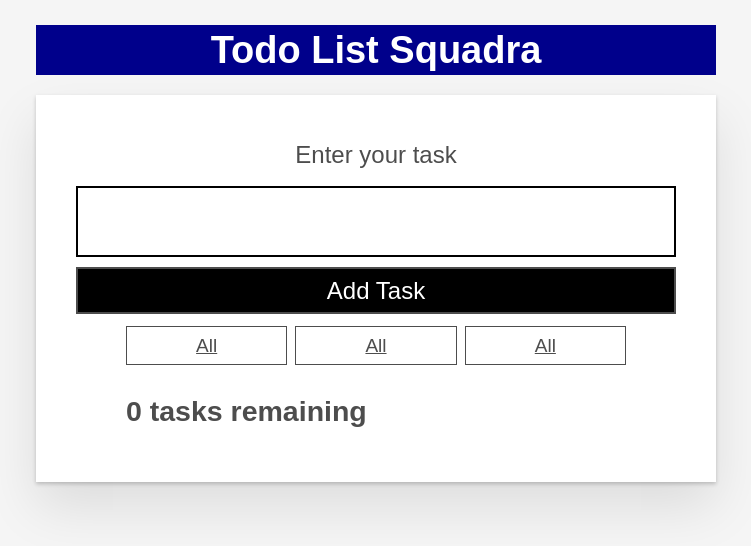
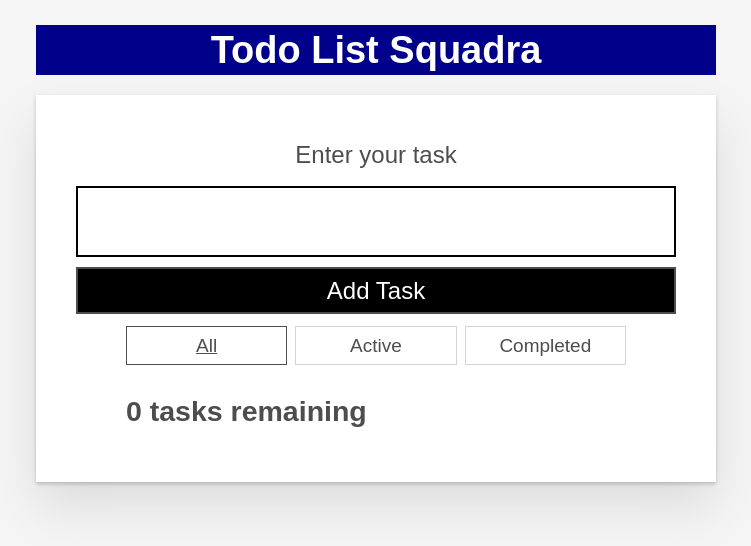
Before and after one commit to Roger-Aguiar/todo-list-squadra, a React (Create React App) app: page / in a window 1280 px wide. Shown: the top 546 px of the page, without its empty margins (264-1015 px from the left). Built offline with nearby package versions, Linux system fonts and the light colour scheme.

Commit message:
It implements the filter buttons

```diff
--- a/src/App.js
+++ b/src/App.js
@@ -6,11 +6,21 @@
 import Todo from './components/Todo';
 import Form from './components/Form';
 import FilterButtons from './components/FilterButton';
+import FilterButton from './components/FilterButton';
 
+const FILTER_MAP =
+{
+  All: () => true,
+  Active: task => !task.completed,
+  Completed: task => task.completed
+}
+
+const FILTER_NAMES = Object.keys(FILTER_MAP);
 
 function App(props)
 {
   const [tasks, setTasks] = useState(props.tasks);
+  const [filter, setFilter] = useState('All');
 
   function toggleTaskCompleted(id)
   {
@@ -46,7 +56,7 @@
   }
 
 
-  const taskList = tasks.map(task => (
+  const taskList = tasks.filter(FILTER_MAP[filter]).map(task => (
   <Todo
     id = {task.id}
     name = {task.name}
@@ -56,6 +66,14 @@
     deleteTask = {deleteTask}
     editTask = {editTask}
   />));
+
+  const filterList = FILTER_NAMES.map(name => (
+    <FilterButton
+      key = {name}
+      name = {name}
+      isPressed = {name === filter}
+      setFilter = {setFilter} />
+  ));
 
   function addTask(name)
   {
@@ -78,9 +96,7 @@
         <Form addTask = {addTask} />
 
         <div className = "filters btn-group stack-exception">
-          <FilterButtons />
-          <FilterButtons />
-          <FilterButtons />
+          {filterList}
         </div>
 
         <h2 id = "list-heading">
--- a/src/components/FilterButton.js
+++ b/src/components/FilterButton.js
@@ -1,12 +1,16 @@
 import React from 'react'
 
-export default function FilterButton()
+export default function FilterButton(props)
 {
     return (
-        <button type = "button" className = "btn toggle-btn" aria-pressed = "true">
-            <span className = "visually-hidden">Show</span>
-            <span>All</span>
-            <span className = "visually-hidden">Tasks</span>
+        <button
+            type = "button"
+            className = "btn toggle-btn"
+            aria-pressed = {props.isPressed}
+            onClick = {() => props.setFilter(props.name)}>
+                <span className = "visually-hidden">Show</span>
+                <span>{props.name}</span>
+                <span className = "visually-hidden">Tasks</span>
         </button>
     )
 }
```
